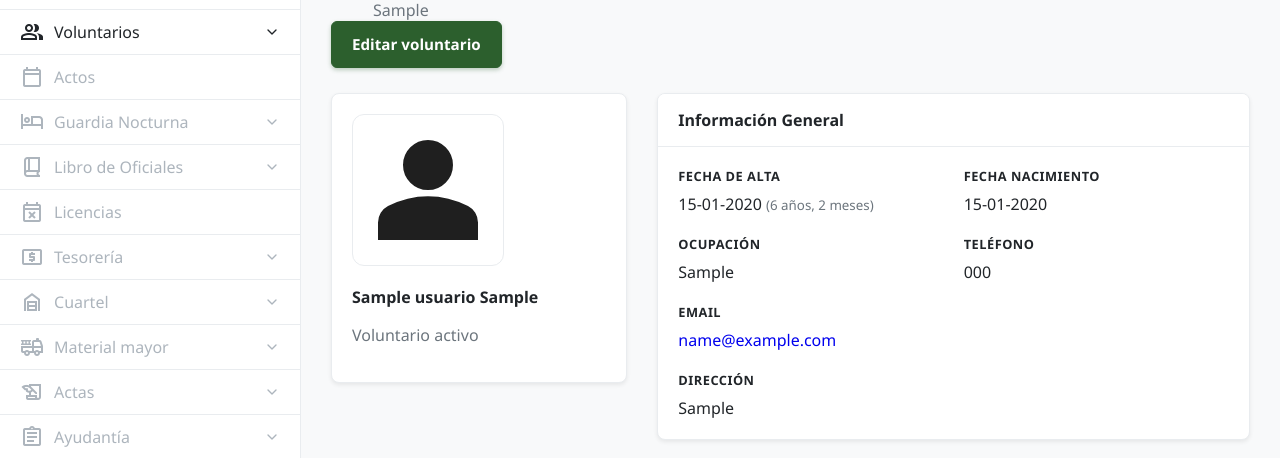
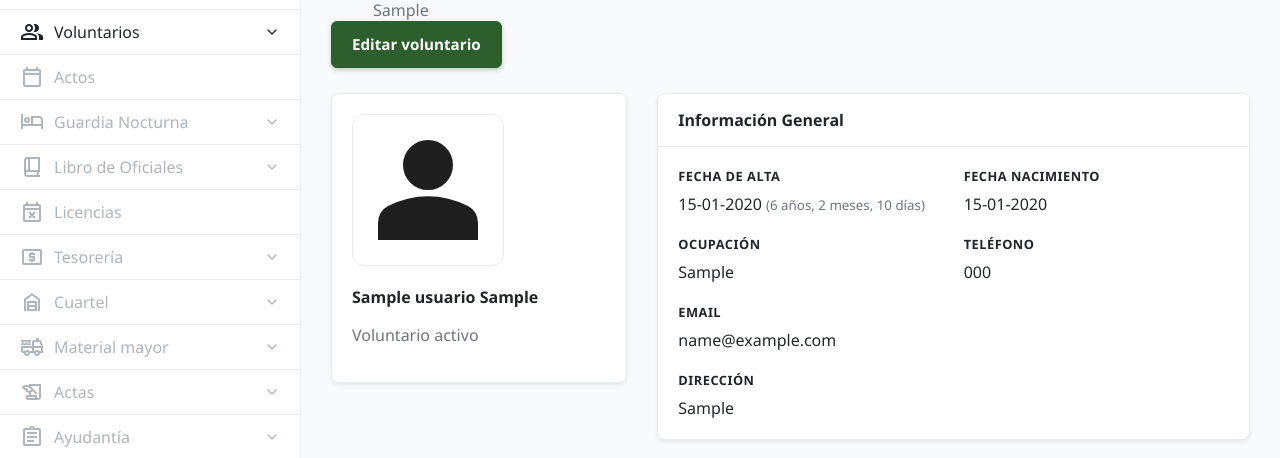
Before and after one commit to josemfb/artilleria, a Flask app: page /voluntarios/1 in a window 1280 px wide. Shown: the part 140-598 px from the top of the page. Run offline with Flask 3, Linux system fonts and the light colour scheme; a user stored in the database is signed in; tables that the repository leaves empty hold one stand-in row (values such as "Sample post"); some libraries are stand-ins or nearby versions.

Commit message:
Removed hyperlink from mail addresses. Resolves #32

```diff
--- a/app/templates/volunteers/details.html
+++ b/app/templates/volunteers/details.html
@@ -57,7 +57,7 @@
                             {% if user.profile.fecha_alta %}
                                 {{ user.profile.fecha_alta.strftime('%d-%m-%Y') }}
                                 <small class="text-muted">
-                                    ({{ user.profile.antiguedad[0] }} años, {{ user.profile.antiguedad[1] }} meses)
+                                    ({{ user.profile.antiguedad[0] }} años, {{ user.profile.antiguedad[1] }} meses, {{ user.profile.antiguedad[2] }} días)
                                 </small>
                             {% else %}
                                 <span class="text-muted">-</span>
@@ -91,7 +91,7 @@
                         <label class="form-label">Email</label>
                         <div>
                             {% if user.profile.email %}
-                                <a href="mailto:{{ user.profile.email }}">{{ user.profile.email }}</a>
+                                {{ user.profile.email }}
                             {% else %}
                                 <span class="text-muted">-</span>
                             {% endif %}
```
